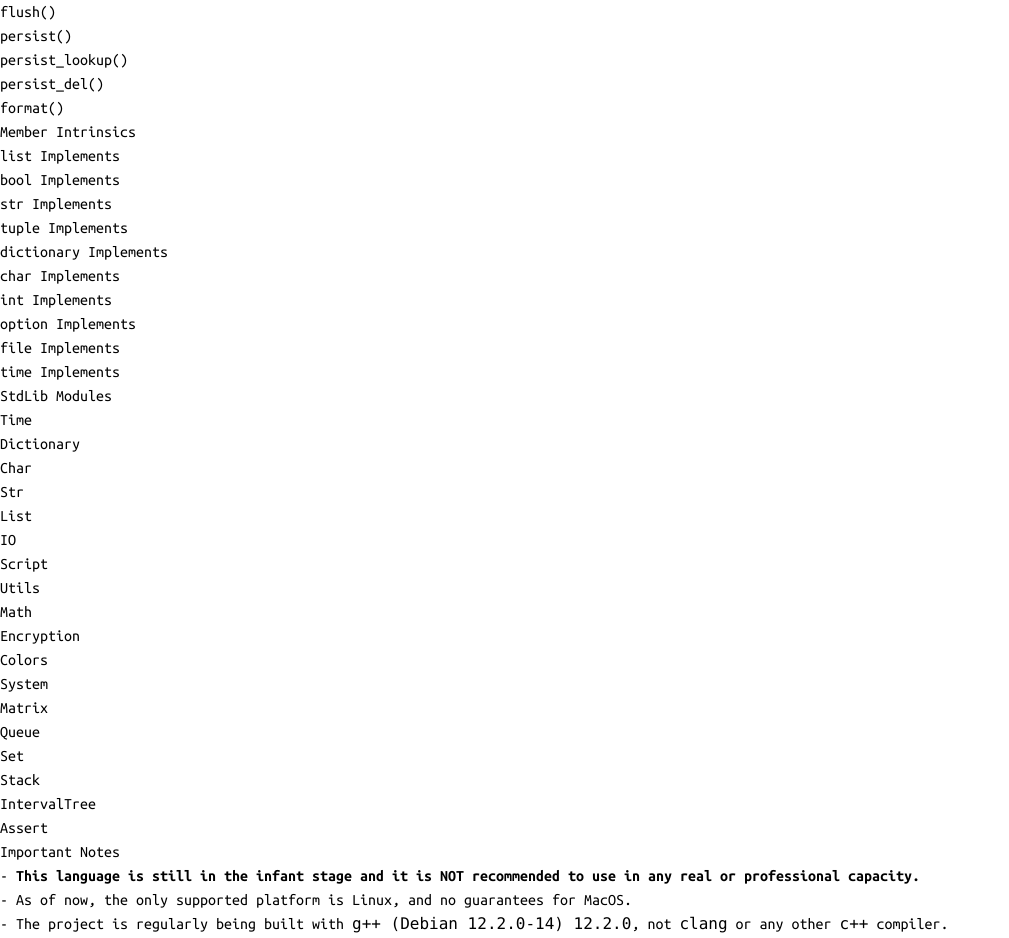
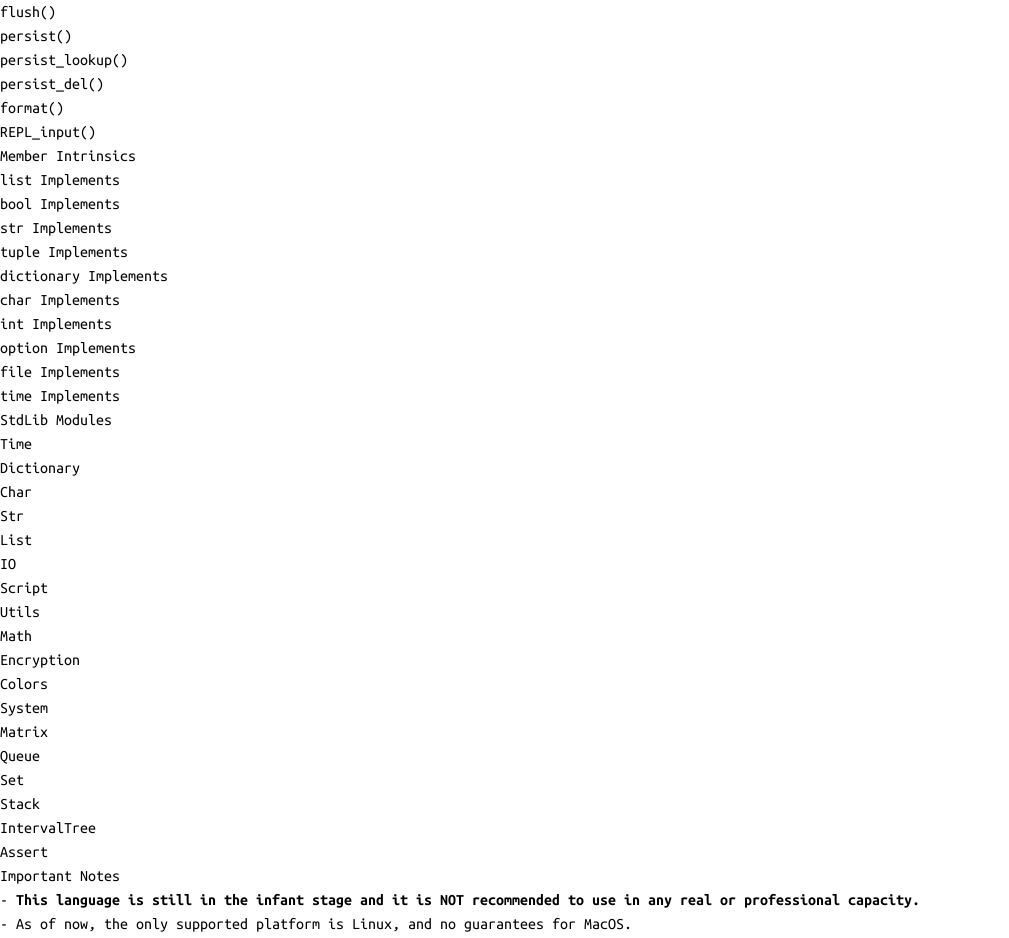
Before and after one commit to malloc-nbytes/EARL-web, a React (Vite) app: page /EARL-web/documentation in a window 1280 px wide. Shown: the part 3280-4218 px from the top of the page, without its empty margins (0-1009 px from the left). Built offline with nearby package versions, Linux system fonts and the light colour scheme.

Commit message:
add REPL_input intrinsic

```diff
--- a/src/code-snippets/Intrinsics.jsx
+++ b/src/code-snippets/Intrinsics.jsx
@@ -33,3 +33,4 @@ export const persistDef          = "persist(id: str, value: any) -> unit";
 export const persistLookupDef    = "persist_lookup(id: str) -> option<str>";
 export const persistDelDef       = "persist_del(id: str) -> unit";
 export const formatDef           = "format(arg1: any, arg2: any, ..., argN: any) -> str";
+export const replInputDef        = "REPL_input(arg1: any, arg2: any, ..., argN: any) -> str";
--- a/src/pages/Documentation.jsx
+++ b/src/pages/Documentation.jsx
@@ -77,6 +77,7 @@ import {
     persistLookupDef,
     persistDelDef,
     formatDef,
+    replInputDef,
 } from "../code-snippets/Intrinsics";
 import {
     listAppend,
@@ -1804,6 +1805,16 @@ const intrinsicsSections = [
             </>
         ),
     },
+    {
+        title: "REPL_input()",
+        content: (
+            <>
+                <EARLCodeSnippet code={replInputDef} language={'rust'} />
+                <EARLInfo text='Get user input from the REPL with the prompt of the stringified parameters.' />
+            </>
+        ),
+    },
+
 ];
 
 const memberIntrinsicsSections = [
```
